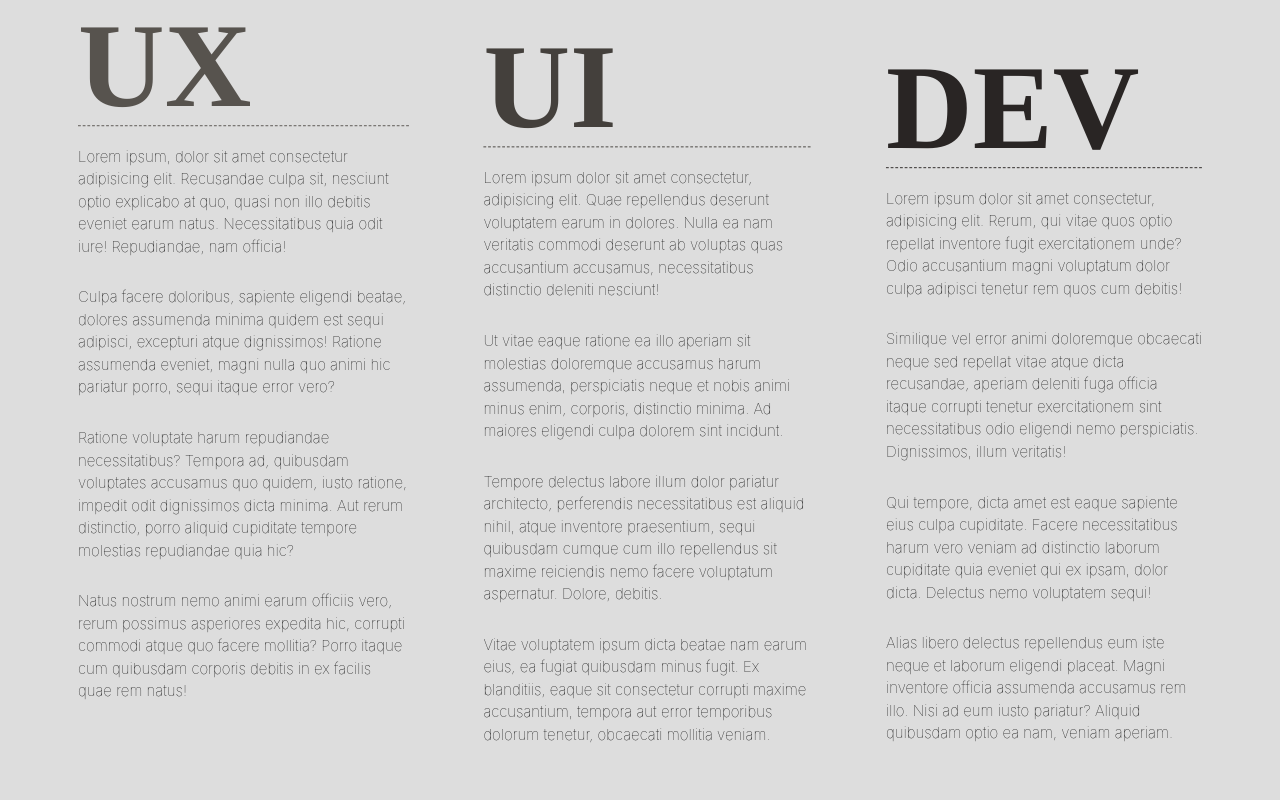
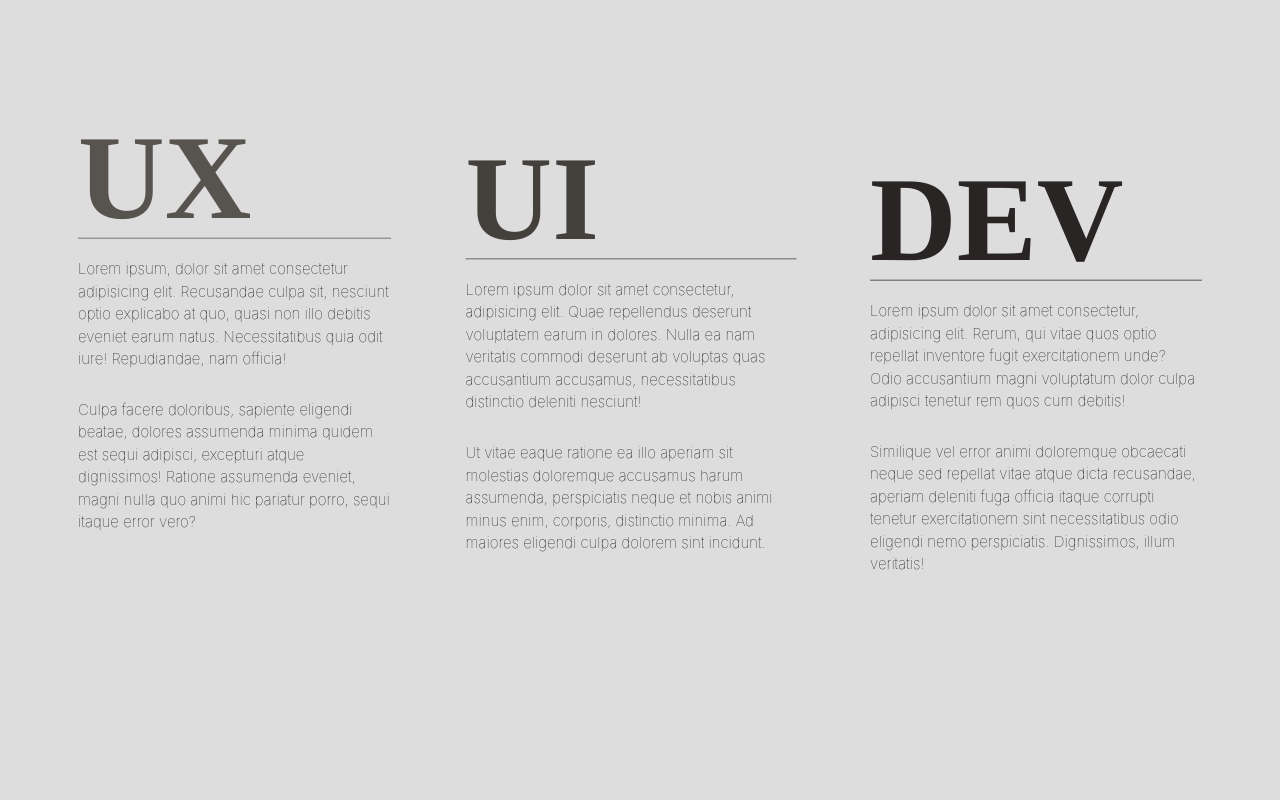
Before and after one commit to carlwicker/carlwicker-nextjs12, a Next.js app: page / in a window 1280 px wide. Shown: the part 840-1640 px from the top of the page. Built offline with nearby package versions, Linux system fonts and the light colour scheme.

Commit message:
added headers

```diff
--- a/components/Section2/Section2.tsx
+++ b/components/Section2/Section2.tsx
@@ -1,3 +1,5 @@
+// IMPROVE ROTATION CSS, SHOULD COUNTER ROTATE DIV CONTAINING ELEMENTS
+
 export default function Section2() {
   return (
     <section
@@ -17,7 +19,7 @@ export default function Section2() {
           >
             UX
           </h2>
-          <hr className="border-t-[1px] border-stone-600 border-dashed" />
+          <hr className="border-t-[1px] border-stone-600 border-solid" />
           <div className="font-thin pt-5">
             <p>
               Lorem ipsum, dolor sit amet consectetur adipisicing elit.
@@ -31,18 +33,6 @@ export default function Section2() {
               dignissimos! Ratione assumenda eveniet, magni nulla quo animi hic
               pariatur porro, sequi itaque error vero?
             </p>
-            <p>
-              Ratione voluptate harum repudiandae necessitatibus? Tempora ad,
-              quibusdam voluptates accusamus quo quidem, iusto ratione, impedit
-              odit dignissimos dicta minima. Aut rerum distinctio, porro aliquid
-              cupiditate tempore molestias repudiandae quia hic?
-            </p>
-            <p>
-              Natus nostrum nemo animi earum officiis vero, rerum possimus
-              asperiores expedita hic, corrupti commodi atque quo facere
-              mollitia? Porro itaque cum quibusdam corporis debitis in ex
-              facilis quae rem natus!
-            </p>
           </div>
         </div>
         {/* UI */}
@@ -53,7 +43,7 @@ export default function Section2() {
           >
             UI
           </h2>
-          <hr className="border-t-[1px] border-stone-700 border-dashed" />
+          <hr className="border-t-[1px] border-stone-700 border-solid" />
           <div className="font-thin pt-5">
             <p>
               Lorem ipsum dolor sit amet consectetur, adipisicing elit. Quae
@@ -67,19 +57,6 @@ export default function Section2() {
               enim, corporis, distinctio minima. Ad maiores eligendi culpa
               dolorem sint incidunt.
             </p>
-            <p>
-              Tempore delectus labore illum dolor pariatur architecto,
-              perferendis necessitatibus est aliquid nihil, atque inventore
-              praesentium, sequi quibusdam cumque cum illo repellendus sit
-              maxime reiciendis nemo facere voluptatum aspernatur. Dolore,
-              debitis.
-            </p>
-            <p>
-              Vitae voluptatem ipsum dicta beatae nam earum eius, ea fugiat
-              quibusdam minus fugit. Ex blanditiis, eaque sit consectetur
-              corrupti maxime accusantium, tempora aut error temporibus dolorum
-              tenetur, obcaecati mollitia veniam.
-            </p>
           </div>
         </div>
         {/* DEV */}
@@ -90,7 +67,7 @@ export default function Section2() {
           >
             DEV
           </h2>
-          <hr className="border-t-[1px] border-stone-800 border-dashed" />
+          <hr className="border-t-[1px] border-stone-800 border-solid" />
           <div className="font-thin pt-5">
             <p>
               Lorem ipsum dolor sit amet consectetur, adipisicing elit. Rerum,
@@ -104,18 +81,6 @@ export default function Section2() {
               corrupti tenetur exercitationem sint necessitatibus odio eligendi
               nemo perspiciatis. Dignissimos, illum veritatis!
             </p>
-            <p>
-              Qui tempore, dicta amet est eaque sapiente eius culpa cupiditate.
-              Facere necessitatibus harum vero veniam ad distinctio laborum
-              cupiditate quia eveniet qui ex ipsam, dolor dicta. Delectus nemo
-              voluptatem sequi!
-            </p>
-            <p>
-              Alias libero delectus repellendus eum iste neque et laborum
-              eligendi placeat. Magni inventore officia assumenda accusamus rem
-              illo. Nisi ad eum iusto pariatur? Aliquid quibusdam optio ea nam,
-              veniam aperiam.
-            </p>
           </div>
         </div>
       </div>
--- a/pages/_app.tsx
+++ b/pages/_app.tsx
@@ -2,17 +2,22 @@ import "../styles/globals.css";
 import type { AppProps } from "next/app";
 import Header from "../components/Navbar/Header";
 import { useState } from "react";
+import Head from "next/head";
 
 export default function App({ Component, pageProps }: AppProps) {
   const [isOpen, setIsOpen] = useState(false);
 
   return (
-    <>
+    <div style={{ overflow: "hidden" }}>
+      <Head>
+        <title>UX UI DEV</title>
+        <meta name="viewport" content="initial-scale=1.0, width=device-width" />
+      </Head>
       <div className="container mx-auto">
         <Header isOpen={isOpen} setIsOpen={setIsOpen} />
       </div>
 
       <Component {...pageProps} />
-    </>
+    </div>
   );
 }
```
